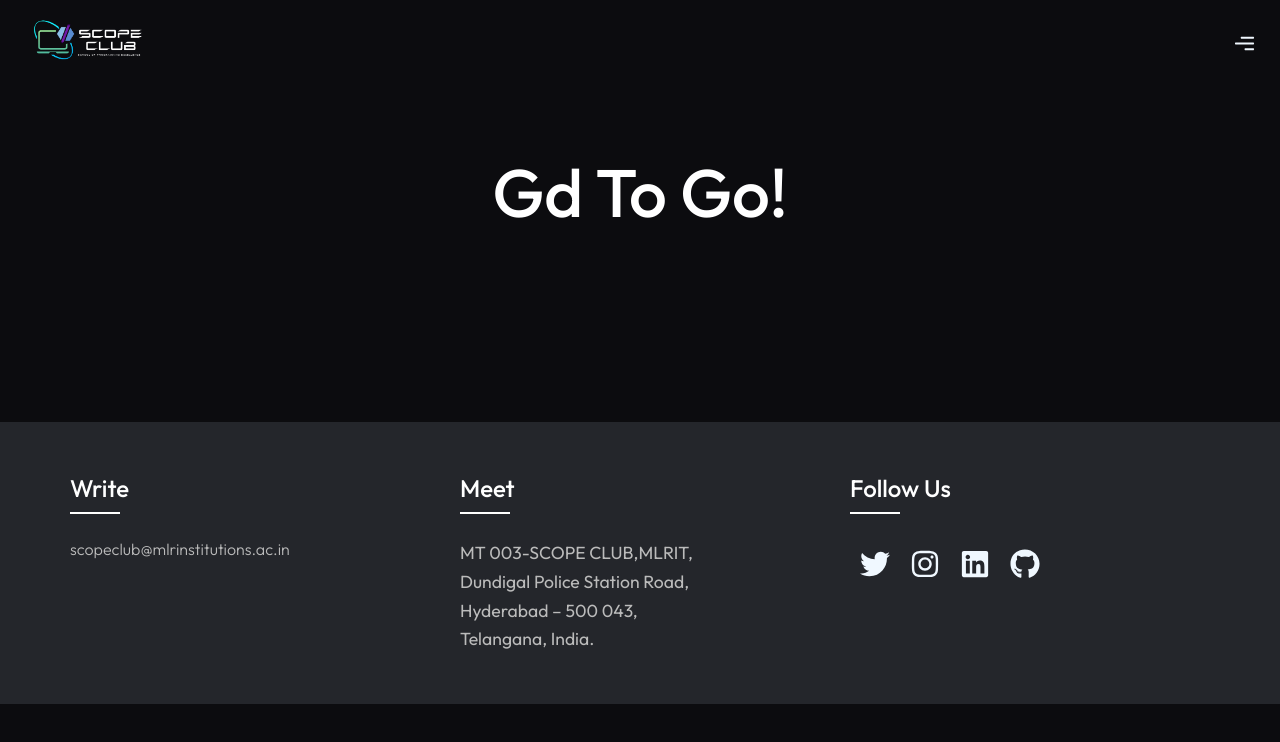
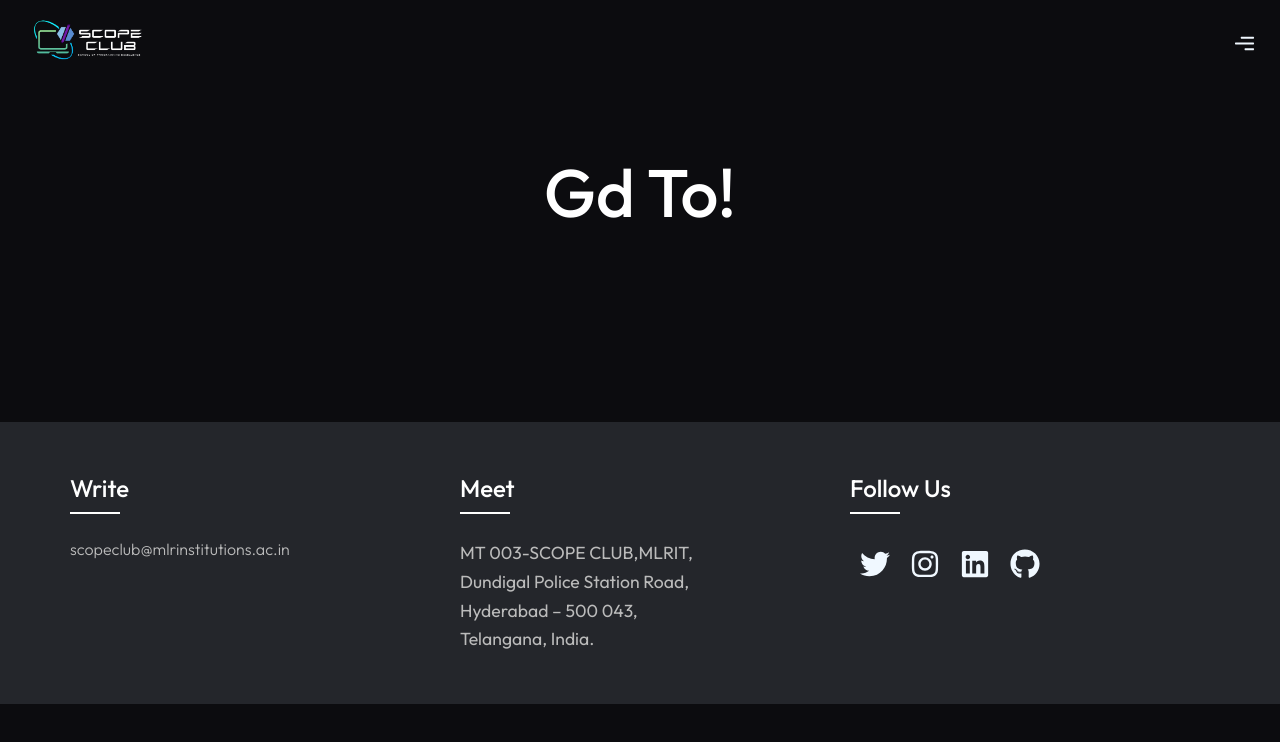
Before and after one commit to scopeclub/scope_website, a React (Create React App) app: page /resources in a window 1280 px wide. Shown: the top 742 px of the page. Built offline with nearby package versions, Linux system fonts and the light colour scheme.

Commit message:
title change in rs page

```diff
--- a/src/components/Resources/Resources.js
+++ b/src/components/Resources/Resources.js
@@ -17,10 +17,11 @@ function Resources() {
         <title>Growth Factor</title>
       </Helmet>
       <div class="container">
-        <h1 class="titlee">Gd To go!</h1>
+        <h1 class="titlee">Gd To!</h1>
 
 
       </div>
+
     </motion.div>
   );
 }
```
